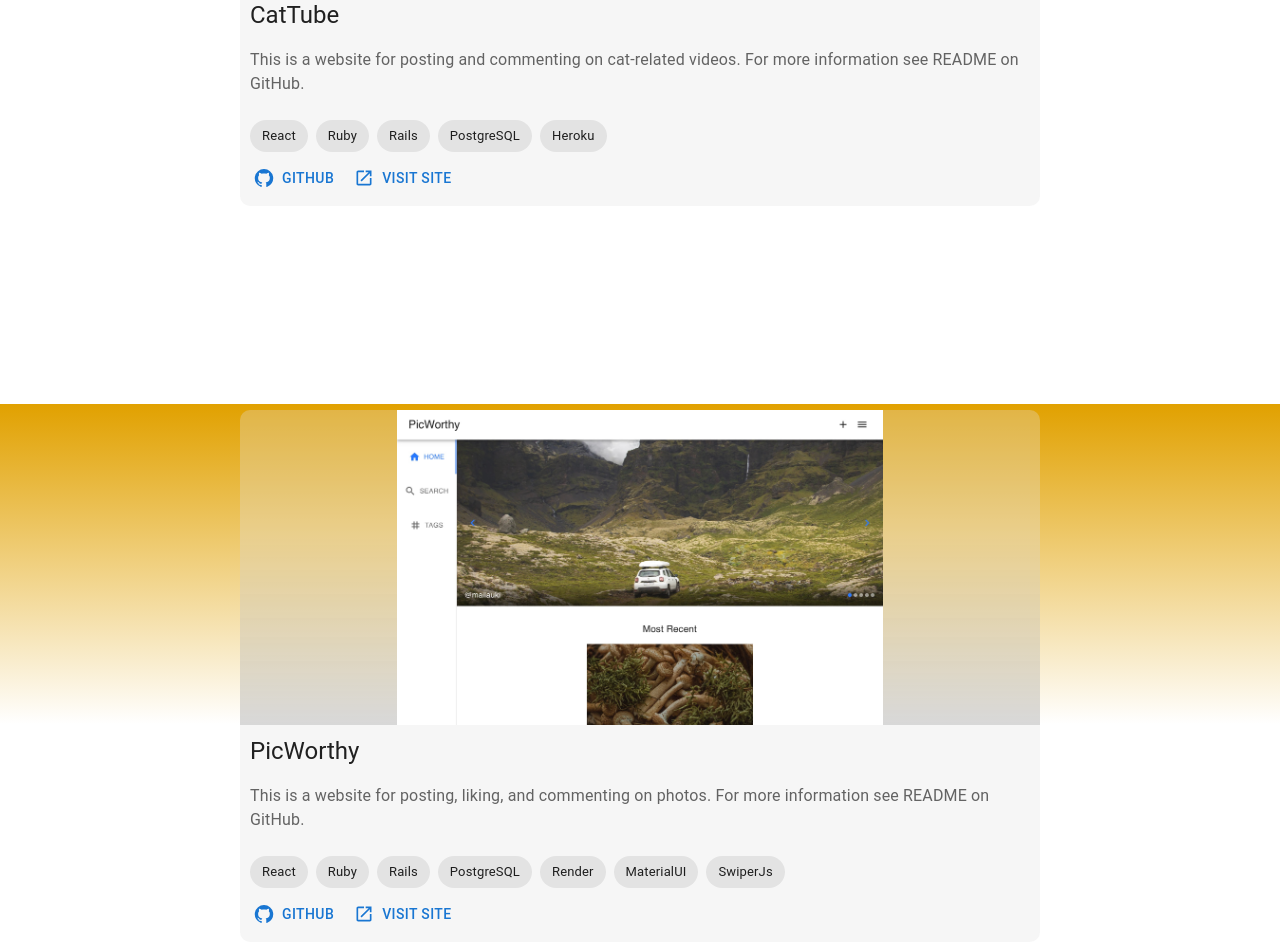
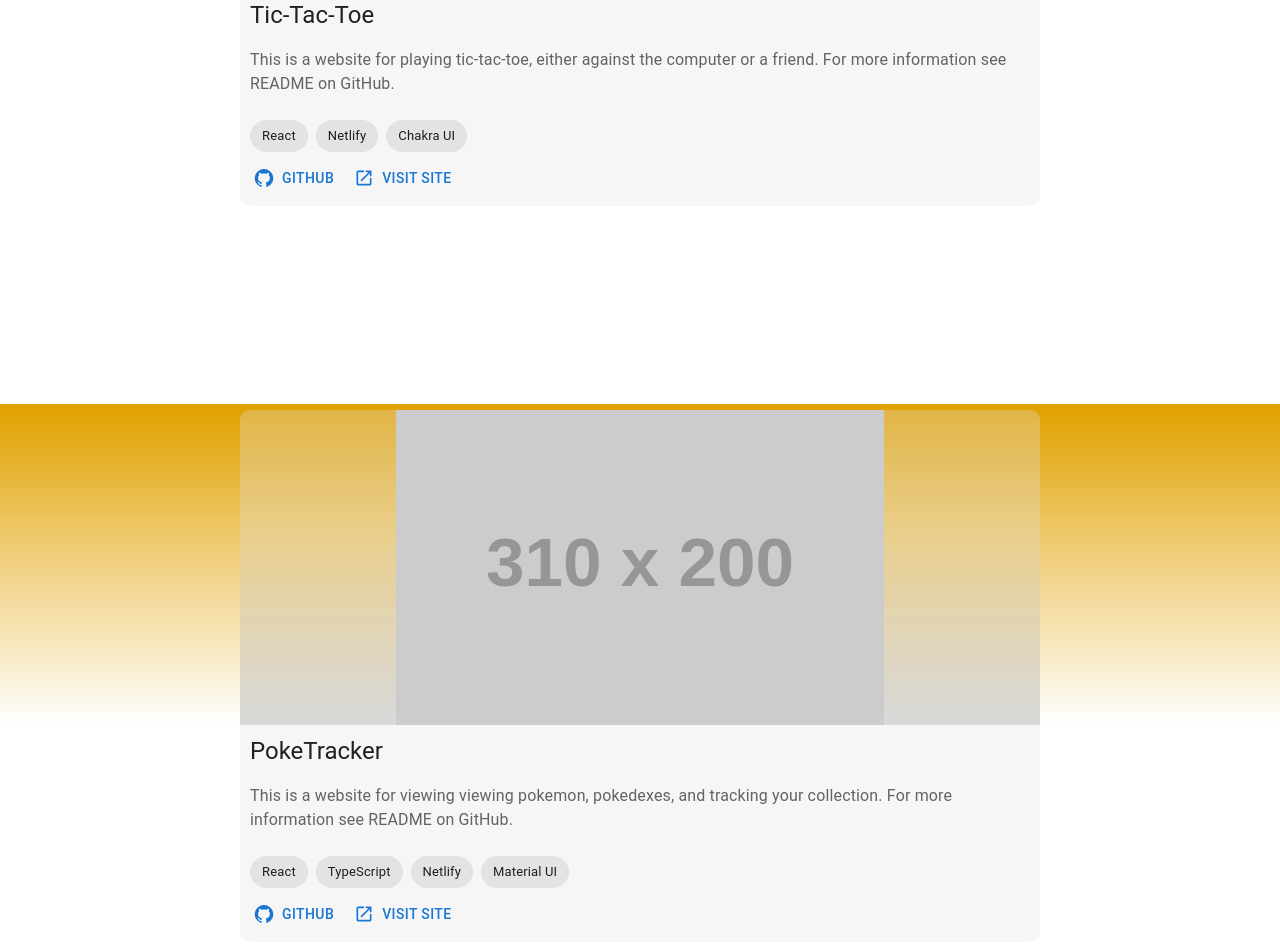
Before and after one commit to mailauki/portfolio-v1, a React (Create React App) app: page /projects in a window 1280 px wide. Shown: the part 460-1412 px from the top of the page. Built offline with nearby package versions, Linux system fonts and the light colour scheme.

Commit message:
Updated projects

```diff
--- a/src/components/Intro.js
+++ b/src/components/Intro.js
@@ -17,7 +17,8 @@ function Intro() {
         sx={{
           backgroundColor: theme.palette.box,
           borderRadius: "10px",
-          padding: "10px"
+          padding: "10px",
+          height: "100%"
         }}
       >
         <Box className="row">
--- a/src/components/Skills.js
+++ b/src/components/Skills.js
@@ -32,7 +32,6 @@ function Skills() {
       sx={{
         backgroundColor: theme.palette.box,
         borderRadius: "10px",
-        // margin: "20px",
         padding: 0
       }}
     >
@@ -81,14 +80,14 @@ function Skills() {
             </ListItemAvatar>
             <ListItemText primary="Ruby" />
           </ListItem>
-          <ListItem>
+          {/* <ListItem>
             <ListItemAvatar>
               <Avatar variant="rounded">
                 <TypeScriptIcon />
               </Avatar>
             </ListItemAvatar>
             <ListItemText primary="TypeScript" />
-          </ListItem>
+          </ListItem> */}
         </List>
 
         <Divider />
--- a/src/pages/Projects.js
+++ b/src/pages/Projects.js
@@ -26,7 +26,7 @@ function Projects() {
     image: PicWorthyProjectImage,
     githubLink: "https://github.com/mailauki/pic-worthy",
     deployLink: "https://pic-worthy.onrender.com",
-    tags: ["React", "Ruby", "Rails", "PostgreSQL", "Render", "MaterialUI", "SwiperJs"]
+    tags: ["React", "Ruby", "Rails", "PostgreSQL", "Render", "Material UI", "Swiper JS"]
   },
   {
     title: "Le Banque du Porcine",
@@ -34,7 +34,7 @@ function Projects() {
     image: LeBanqueDuPorcineImage,
     githubLink: "https://github.com/mailauki/le-banque-du-porcine-version-2",
     deployLink: "https://le-banque-du-porcine.netlify.app",
-    tags: ["NextJs", "Netlify", "Supabase", "MaterialUI", "SwiperJs"]
+    tags: ["Next JS", "Netlify", "Supabase", "Material UI", "Swiper JS"]
   },
   {
     title: "PokeTracker",
@@ -42,7 +42,15 @@ function Projects() {
     image: "",
     githubLink: "https://github.com/mailauki/poke-tracker",
     deployLink: "https://poke-tracker.netlify.app",
-    tags: ["React", "TypeScript", "Netlify", "MaterialUI"]
+    tags: ["React", "TypeScript", "Netlify", "Material UI"]
+  },
+  {
+    title: "Tic-Tac-Toe",
+    description: "This is a website for playing tic-tac-toe, either against the computer or a friend. For more information see README on GitHub.",
+    image: "",
+    githubLink: "https://github.com/mailauki/tic-tac-toe",
+    deployLink: "https://mailauki-tic-tac-toe.netlify.app",
+    tags: ["React", "Netlify", "Chakra UI"]
   }]
 
   return (
@@ -63,65 +71,8 @@ function Projects() {
       >
         <Typography variant="h3">Projects</Typography>
       </Box>
-      {/* <Swiper
-        className={`Swiper ${theme.palette.mode === "dark" ? "dark" : "light"}`}
-        direction={"vertical"}
-        slidesPerView="auto"
-        scrollbar
-        mousewheel={true}
-        modules={[Scrollbar, Mousewheel]}
-      >
-        <SwiperSlide>
-          <Box className="Slide hidden">
-            <ProjectCard
-              title="CatTube"
-              description="This is a website for posting and commenting on cat-related videos. For more information see README on GitHub."
-              image={CatTubeProjectImage}
-              githubLink="https://github.com/mailauki/phase-4-project-cattube"
-              deployLink="https://cattube-project.herokuapp.com"
-              tags={["React", "Rails", "PostgreSQL", "Netlify", "Render"]}
-            />
-          </Box>
-        </SwiperSlide>
-        <SwiperSlide>
-          <Box className="Slide hidden">
-            <ProjectCard
-              title="PicWorthy"
-              description="This is a website for posting, liking, and commenting on photos. For more information see README on GitHub."
-              image={PicWorthyProjectImage}
-              githubLink="https://github.com/mailauki/pic-worthy"
-              deployLink="https://pic-worthy-project.herokuapp.com"
-              tags={["React", "Rails", "PostgreSQL", "Netlify", "Render", "MaterialUI", "SwiperJs"]}
-            />
-          </Box>
-        </SwiperSlide>
-        <SwiperSlide>
-          <Box className="Slide hidden">
-            <ProjectCard
-              title="Le Banque du Porcine"
-              description="This is a website for viewing balances and wish-list items, with progress bars calculated based on both. For more information see README on GitHub."
-              image={LeBanqueDuPorcineImage}
-              githubLink="https://github.com/mailauki/le-banque-du-porcine-version-2"
-              deployLink="https://le-banque-du-porcine.netlify.app/"
-              tags={["NextJs", "Netlify", "Supabase", "MaterialUI", "SwiperJs"]}
-            />
-          </Box>
-        </SwiperSlide>
-        <SwiperSlide>
-          <Box className="Slide hidden">
-            <ProjectCard
-              title="PokeTracker"
-              description="This is a website for viewing viewing pokemon, pokedexes, and tracking your collection. For more information see README on GitHub."
-              image=""
-              githubLink="https://github.com/mailauki/poke-tracker"
-              deployLink="https://poke-tracker.netlify.app/"
-              tags={["React", "TypeScript", "Netlify", "MaterialUI"]}
-            />
-          </Box>
-        </SwiperSlide>
-      </Swiper> */}
 
-      {cardInfo.map((info) => (
+      {cardInfo.reverse().map((info) => (
         <Box className="Slide hidden">
           <ProjectCard
             info={info}
```
